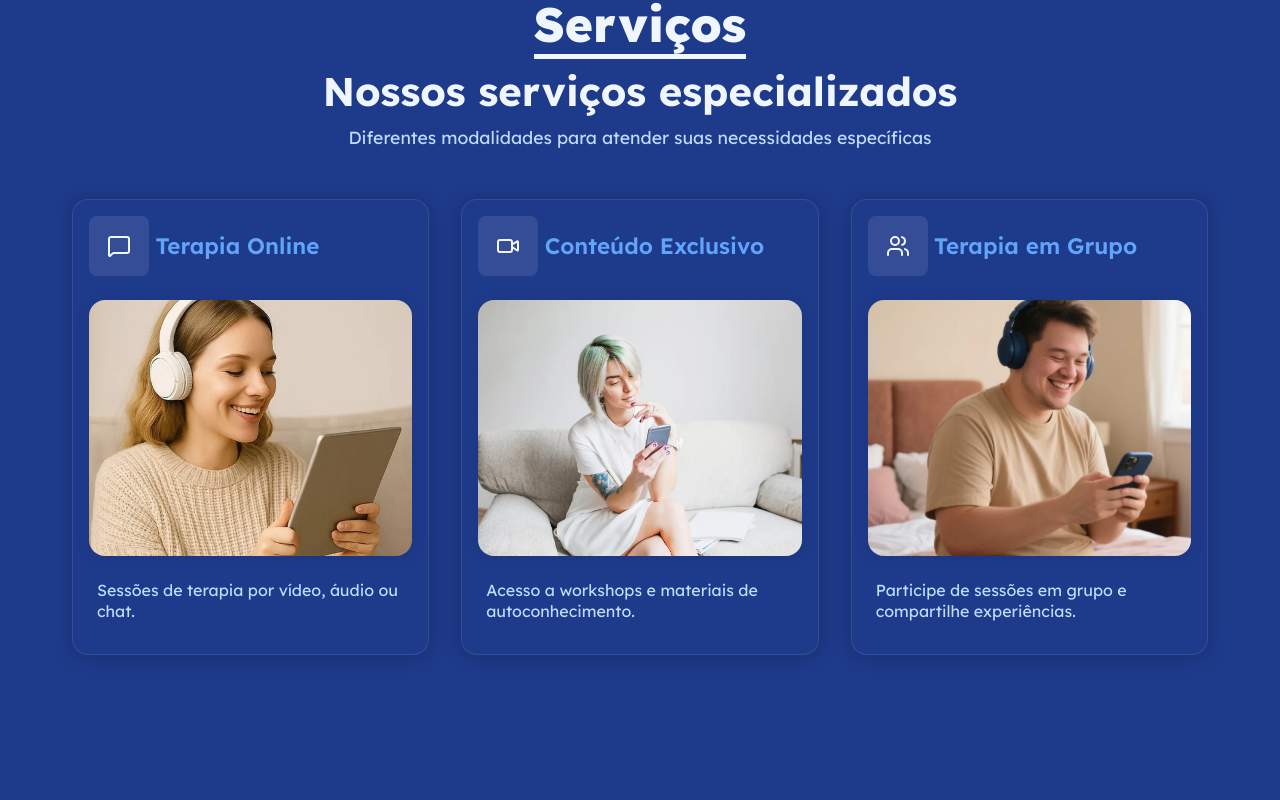
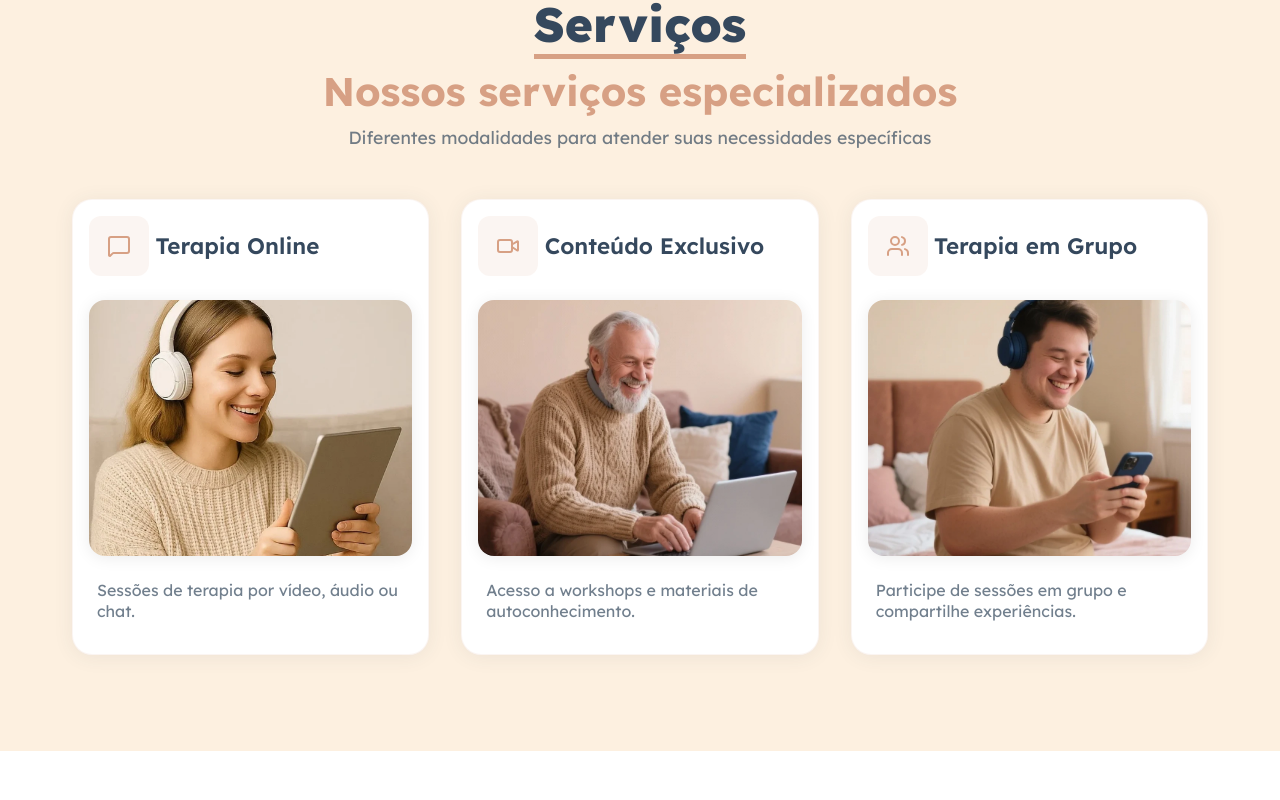
Before and after one commit to Freelings-Co/mentflow, a React (Vite) app: page / in a window 1280 px wide. Shown: the part 3373-4173 px from the top of the page. Built offline with nearby package versions, Linux system fonts and the light colour scheme; a web font is replaced by a local one.

Commit message:
updates styles

```diff
--- a/src/pages/Landing.css
+++ b/src/pages/Landing.css
@@ -41,7 +41,7 @@ body {
     left: 0;
     right: 0;
     z-index: 1000;
-    background: var(--cor-background);
+    background: var(--cor-branco);
     backdrop-filter: blur(20px);
     border-bottom: 1px solid rgba(215, 160, 132, 0.1);
     transform: translateY(-100%);
@@ -130,8 +130,8 @@ body {
 }
 
 .cta-button {
-    background: var(--cor-destaque);
-    color: var(--cor-primaria);
+    background: var(--cor-primaria);
+    color: var(--cor-branco);
     padding: 0.8rem 1.8rem;
     border-radius: var(--border-radius);
     text-decoration: none;
@@ -147,7 +147,7 @@ body {
     transform: translateY(-2px);
     box-shadow: 0 2px 18px var(--cor-primaria);
     color: var(--cor-branco);
-    background: var(--cor-primaria);
+    background: var(--cor-destaque);
 }
 
 /* Mobile Menu */
@@ -630,8 +630,8 @@ body {
 .form-group textarea {
     padding: 0.8rem;
     border-radius: var(--border-radius);
-    border: 1px solid var(--cor-primaria);
-    background: var(--cor-primaria);
+    border: 2px solid var(--cor-primaria);
+    background: var(--cor-background);
     font-size: 1rem;
     color: var(--cor-branco);
     resize: none;
--- a/src/pages/Landing.jsx
+++ b/src/pages/Landing.jsx
@@ -27,7 +27,7 @@ import Logo from '../assets/full-logo.webp'
 import Design1 from '../assets/design1.webp'
 import Banner from '../assets/banner1.webp'
 import Service1 from '../assets/service1.webp'
-import Service2 from '../assets/service2alt.webp'
+import Service2 from '../assets/service2.webp'
 import Service3 from '../assets/service3.webp'
 import Design2 from '../assets/design2.webp'
 import { ArrowRightIcon, Target, Brain, Eye } from '@phosphor-icons/react'
--- a/src/styles/colors.css
+++ b/src/styles/colors.css
@@ -1,39 +1,37 @@
 :root {
-  /* Nova paleta de cores com fundo escuro */
-  --cor-primaria: #EFF6FF;    /* Azul muito claro (texto/principal) */
-  --cor-secundaria: #93C5FD;  /* Azul claro (destaques) */
-  --cor-background: #1E3A8A;  /* Azul escuro (fundo) */
-  --cor-destaque: #60A5FA;    /* Azul médio para destaques */
-  --cor-branco: #1E3A8A;      /* Cor base do fundo */
-  --cor-azul-claro: #3B82F6;  /* Azul médio */
-  --cor-azul-muito-claro: #1E40AF; /* Azul escuro para elementos */
+  /* Nova paleta de cores */
+    --cor-primaria: #d7a084;
+    --cor-secundaria: #916156;
+    --cor-background: #fdf0e0;
+    --cor-destaque: #35485d;
+    --cor-branco: #fff;
 
-  /* Variações e tons */
-  --cor-primaria-light: rgba(239, 246, 255, 0.1);
-  --cor-primaria-medium: rgba(239, 246, 255, 0.2);
-  --cor-secundaria-light: rgba(147, 197, 253, 0.1);
-  --cor-destaque-light: rgba(96, 165, 250, 0.2);
+    /* Variações e tons */
+    --cor-primaria-light: rgba(215, 160, 132, 0.1);
+    --cor-primaria-medium: rgba(215, 160, 132, 0.2);
+    --cor-secundaria-light: rgba(145, 97, 86, 0.1);
+    --cor-destaque-light: rgba(53, 72, 93, 0.1);
 
-  /* Texto */
-  --cor-texto: #EFF6FF;         /* Branco azulado para texto principal */
-  --cor-texto-claro: #BFDBFE;   /* Azul muito claro para texto secundário */
-  --cor-texto-muito-claro: #93C5FD; /* Azul claro para texto terciário */
+    /* Texto */
+    --cor-texto: #35485d;
+    --cor-texto-claro: rgba(53, 72, 93, 0.7);
+    --cor-texto-muito-claro: rgba(53, 72, 93, 0.5);
 
-  /* Sombras */
-  --sombra-suave: 0 2px 20px rgba(0, 0, 0, 0.2);
-  --sombra-media: 0 8px 30px rgba(0, 0, 0, 0.25);
-  --sombra-forte: 0 20px 60px rgba(0, 0, 0, 0.3);
-  --sombra-colorida: 0 10px 40px rgba(59, 130, 246, 0.25);
+    /* Sombras */
+    --sombra-suave: 0 2px 20px rgba(53, 72, 93, 0.08);
+    --sombra-media: 0 8px 30px rgba(53, 72, 93, 0.12);
+    --sombra-forte: 0 20px 60px rgba(53, 72, 93, 0.15);
+    --sombra-colorida: 0 10px 40px rgba(215, 160, 132, 0.2);
 
-  /* Bordas e transições */
-  --border-radius: 8px;
-  --border-radius-large: 16px;
+    /* Bordas e transições */
+    --border-radius: 12px;
+    --border-radius-large: 20px;
     --border-radius-xl: 32px;
     --transition: all 0.4s cubic-bezier(0.4, 0, 0.2, 1);
     --transition-fast: all 0.2s ease-out;
 
-  /* Gradientes */
-  --gradient-primary: linear-gradient(135deg, var(--cor-azul-claro), var(--cor-destaque));
-  --gradient-soft: linear-gradient(135deg, var(--cor-background), var(--cor-azul-muito-claro));
-  --gradient-overlay: linear-gradient(135deg, rgba(30, 58, 138, 0.9), rgba(37, 99, 235, 0.9));
+    /* Gradientes */
+    --gradient-primary: linear-gradient(135deg, var(--cor-primaria), var(--cor-secundaria));
+    --gradient-soft: linear-gradient(135deg, var(--cor-background), var(--cor-branco));
+    --gradient-overlay: linear-gradient(135deg, rgba(215, 160, 132, 0.9), rgba(145, 97, 86, 0.9));
 }
```
